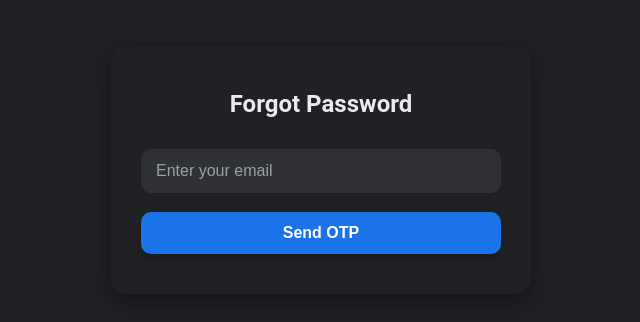
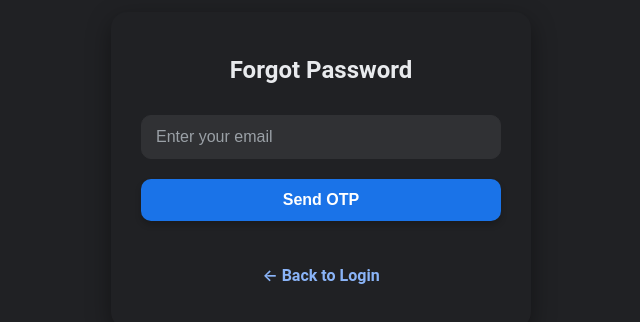
Before and after one commit to swapnilsontakke7676/TalkSphere, a React (Vite) app in the folder frontend/: page /forgot-password in a window 1280 px wide. Shown: the part 230-552 px from the top of the page, without its empty margins (319-959 px from the left). Built offline with nearby package versions, Linux system fonts and the light colour scheme.

Commit message:
Add 'Back to Login' link on Forgot Password page
Introduced a NavLink to return to the login page from the Forgot Password form for improved navigation. Added corresponding styles for the new link in forgot.css.

```diff
--- a/frontend/src/pages/ForgotPassword.jsx
+++ b/frontend/src/pages/ForgotPassword.jsx
@@ -1,5 +1,5 @@
 import React, { useState } from "react";
-import { useNavigate } from "react-router-dom";
+import { useNavigate, NavLink } from "react-router-dom";
 import "../styles/forgot.css";
 import { toast } from "react-toastify";
 import "react-toastify/dist/ReactToastify.css";
@@ -148,11 +148,16 @@ const ForgotPassword = () => {
           {loading
             ? "Processing..."
             : step === 1
-            ? "Send OTP"
-            : step === 2
-            ? "Verify OTP"
-            : "Reset Password"}
+              ? "Send OTP"
+              : step === 2
+                ? "Verify OTP"
+                : "Reset Password"}
         </button>
+
+        {/* 2. Add this NavLink after the button */}
+        <div className="back-to-login">
+          <NavLink to="/login">← Back to Login</NavLink>
+        </div>
       </form>
     </div>
   );
--- a/frontend/src/styles/forgot.css
+++ b/frontend/src/styles/forgot.css
@@ -3,7 +3,8 @@
   align-items: center;
   justify-content: center;
   height: 100vh;
-  background: var(--bg-primary, #202124); /* Dark background */
+  background: var(--bg-primary, #202124);
+  /* Dark background */
   padding: 1rem;
 }
 
@@ -119,3 +120,22 @@
   opacity: 0.6;
   cursor: not-allowed;
 }
+
+/* frontend/src/styles/forgot.css */
+
+.back-to-login {
+  text-align: center;
+  margin-top: 1.5rem;
+}
+
+.back-to-login a {
+  color: var(--brand-primary);
+  text-decoration: none;
+  font-weight: 600;
+  transition: color 0.2s ease;
+}
+
+.back-to-login a:hover {
+  color: var(--brand-primary-hover);
+  text-decoration: underline;
+}
```
